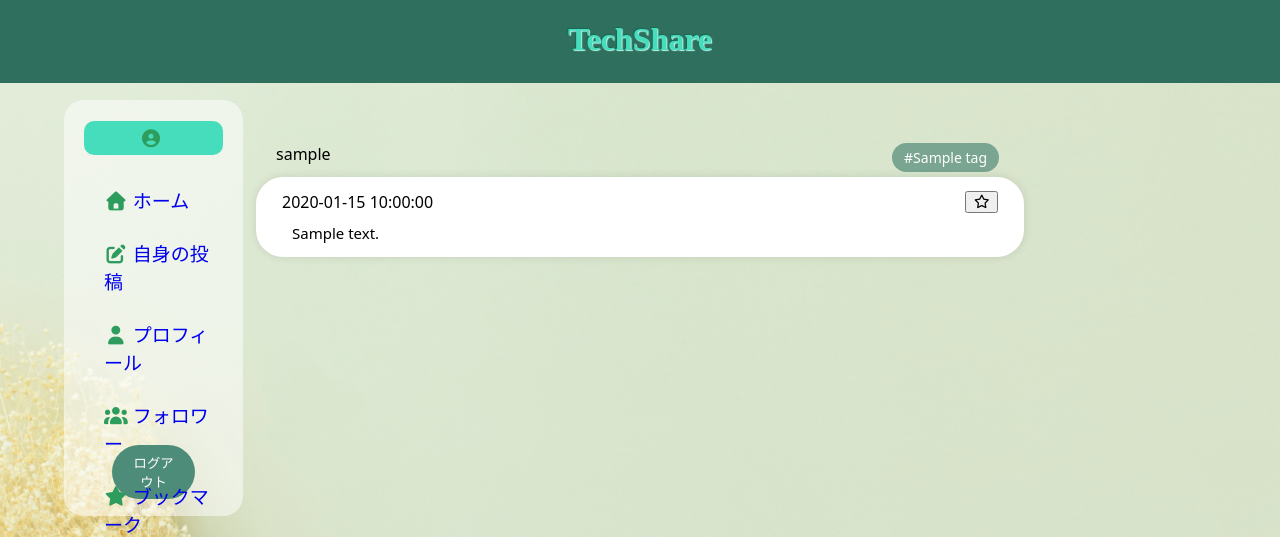
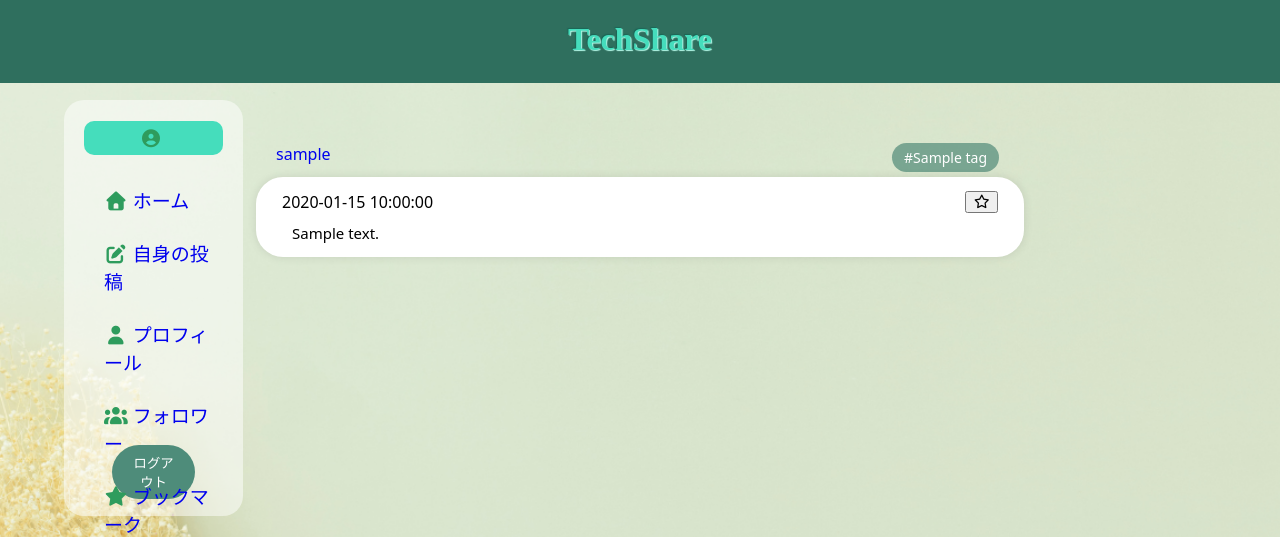
Before and after one commit to gorimax/hackathon_sns_f_team, a Flask app: template SNSApp/templates/post/posts.html in a window 1280 px wide. Shown: the top 537 px of the page. Run offline with Flask 2, Linux system fonts and the light colour scheme; the template is opened without the code that fills it: most values are stand-ins (such as "Sample title", 1, 10 or a date in 2020); some libraries are stand-ins or nearby versions.

Commit message:
post.htmmlとcssの編集

```diff
--- a/SNSApp/static/css/posts.css
+++ b/SNSApp/static/css/posts.css
@@ -29,6 +29,15 @@
     width: auto;
     /* background-color: rgb(194, 194, 212); */
     padding: 0 0 0 20px;
+}
+
+/* usernameの下線のデザイン */
+.user {
+    text-decoration: none;
+}
+
+.user:hover {
+    text-decoration: underline;
 }
 
 /* タグの表示範囲、タグの配置調整 */
--- a/SNSApp/templates/post/posts.html
+++ b/SNSApp/templates/post/posts.html
@@ -30,7 +30,10 @@
             <div class="post-header">
 
                 <div class="name">
-                    <span class="user">{{ post.user_name }}</span>
+                    <div class="post-name">
+                        <a class="user" href="{{ url_for('user_profile_view', user_id=post['user_id'])}}"
+                            onclick="event.stopPropagation()">{{post['user_name']}}</a>
+                    </div>
                 </div>
 
                 <div class="post-tags">
@@ -49,7 +52,8 @@
 
                     <div class="post-top">
                         <div class="post-time">{{ post.created_at }}</div>
-                        <button class="bookmark-btn" data-post-id="{{ post.post_id }}"><i class="far fa-star"></i></button>
+                        <button class="bookmark-btn" data-post-id="{{ post.post_id }}"><i
+                                class="far fa-star"></i></button>
                     </div>
 
                     <div class="post-body">
@@ -98,7 +102,8 @@
                             <div id="checkboxes" style="display:none;">
                                 {% for tag in tag %}
                                 <label>
-                                        <input type="checkbox"  name="tag_ids[]"  value="{{ tag.tag_id }}"  onchange="updateSelectedTags()">
+                                    <input type="checkbox" name="tag_ids[]" value="{{ tag.tag_id }}"
+                                        onchange="updateSelectedTags()">
                                     {{ tag.tag }}
                                 </label>
                                 {% endfor %}
```
Lines whose indentation alone changed are shown as unchanged.
